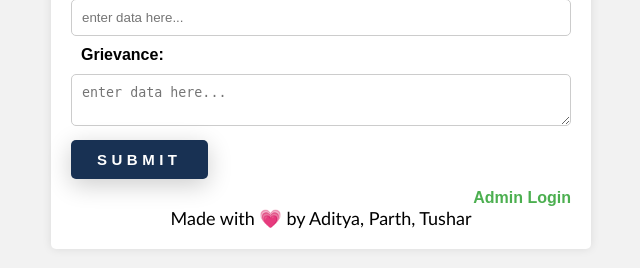
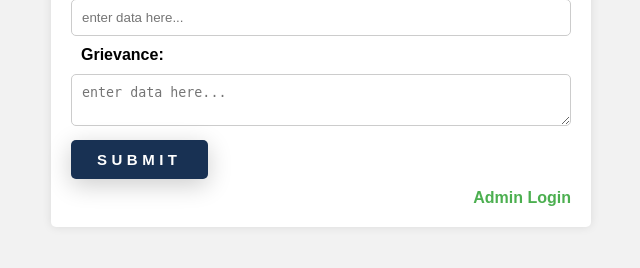
Before and after one commit to Aditya-A-Chavan/GrievanceForm, a Flask app: page / in a window 1280 px wide. Shown: the part 532-800 px from the top of the page, without its empty margins (319-959 px from the left). Run offline with Flask 2, Linux system fonts and the light colour scheme.

Commit message:
removed footer from form.html

```diff
--- a/api/templates/form.html
+++ b/api/templates/form.html
@@ -152,7 +152,6 @@
             </button>
             <a href="/admin-login.html" class="admin-button">Admin Login</a>
         </form>
-        <footer>Made with 💗 by Aditya, Parth, Tushar</footer>
     </div>
 
 
```
